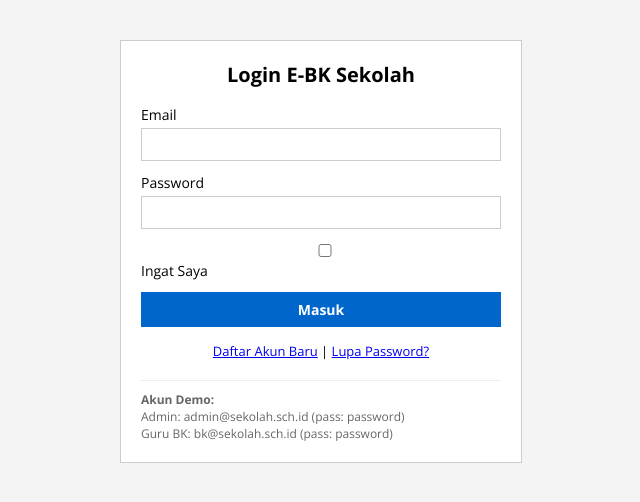
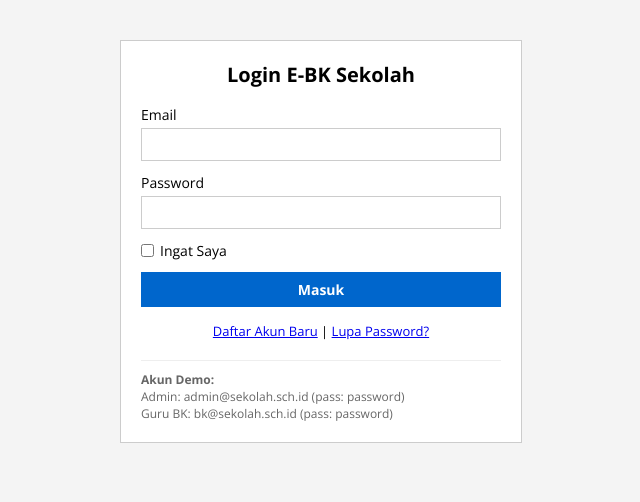
Before and after one commit to gravenths/e_bk, a Laravel app: page /login in a window 1280 px wide. Shown: the top 502 px of the page, without its empty margins (319-959 px from the left). Run offline with Laravel 12, Linux system fonts and the light colour scheme.

Commit message:
fixing checkbox ingat saya

```diff
--- a/resources/views/auth/login.blade.php
+++ b/resources/views/auth/login.blade.php
@@ -46,7 +46,10 @@
             </div>
 
             <div class="form-group" style="font-size:13px;">
-                <label><input type="checkbox" name="remember"> Ingat Saya</label>
+                <label style="display:flex; align-items:center; gap:6px; cursor:pointer;">
+                    <input type="checkbox" name="remember" style="width:auto; margin:0;">
+                    Ingat Saya
+                </label>
             </div>
 
             <button type="submit" class="btn">Masuk</button>
```
